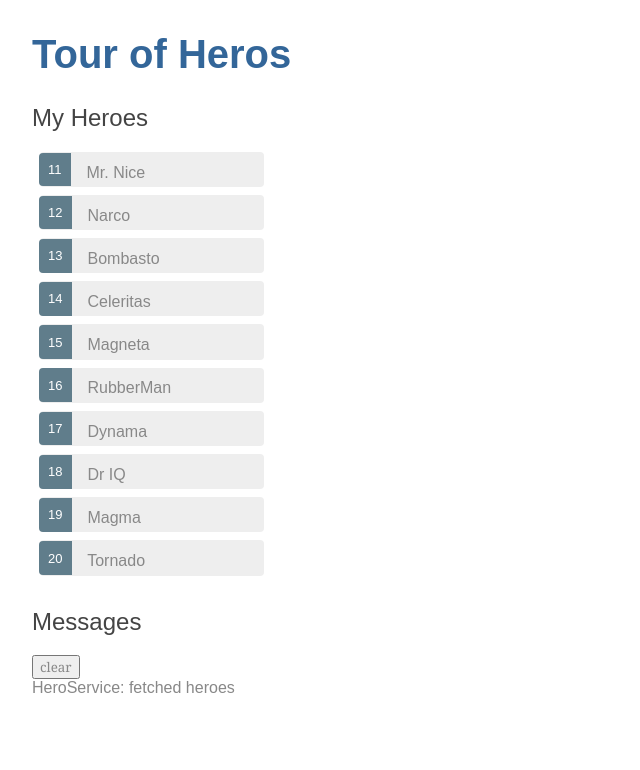
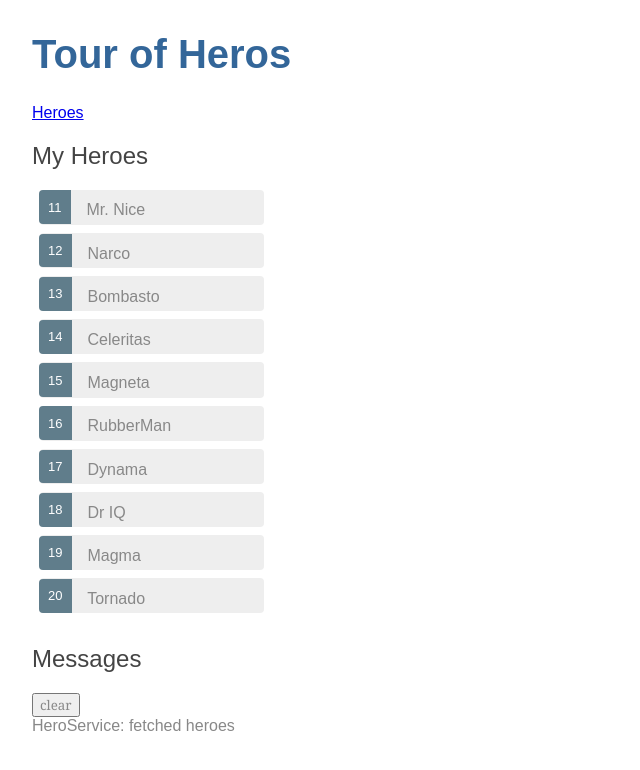
Before and after one commit to stephensamonte/Angular-First-App, an Angular app: page /heroes in a window 1280 px wide. Shown: the top 770 px of the page, without its empty margins (0-640 px from the left). Built offline with nearby package versions, Linux system fonts and the light colour scheme.

Commit message:
Add a navigation link (routerLink)
Changes:
- Added navigation link in app.component.html

```diff
--- a/src/app/app.component.html
+++ b/src/app/app.component.html
@@ -6,6 +6,14 @@
 <h1>{{title}}</h1>
 <!-- <app-heroes></app-heroes> -->
 
+<!-- A navigation link that can be clicked on to navigate
+    The routerLink is the selector for the RouterLink directive that
+    turns user clicks into router navigations. It's another of the public
+    directives in the RouterModule. -->
+<nav>
+    <a routerLink="/heroes">Heroes</a>
+</nav>
+
 <!-- Using routing -->
 <!-- The <router-outlet> tells the router where to display routed views. -->
 <router-outlet></router-outlet>
```
Also changed, not shown: 1 other file (tests, documents, lock files or other folders).
